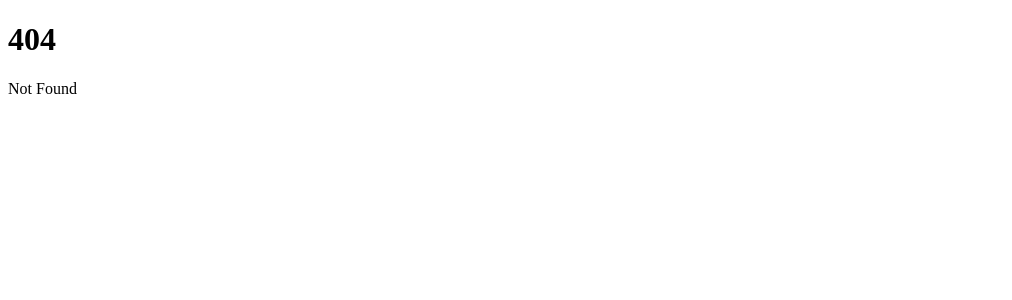
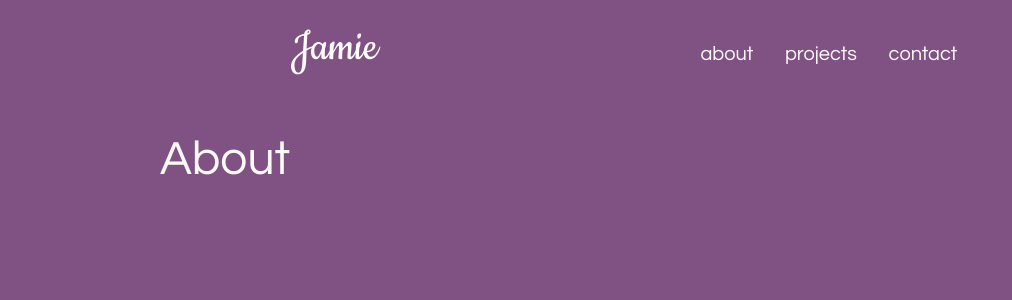
Before and after one commit to jamieRollison/jamieRollison.github.io, a SvelteKit app: page /about in a window 1280 px wide. Before the commit this address had no page. Shown: the top 300 px of the page, without its empty margins (0-1012 px from the left). Built offline with nearby package versions, Linux system fonts and the light colour scheme.

Commit message:
add pages

```diff
--- a/src/app.css
+++ b/src/app.css
@@ -1,6 +1,10 @@
 @tailwind base;
 @tailwind components;
 @tailwind utilities;
+
+html{
+  background-color: #7F5283;
+}
 
 h1 {
   font-family: Questrial;
--- a/src/components/Nav.svelte
+++ b/src/components/Nav.svelte
@@ -2,9 +2,11 @@
     <nav class='h-14 flex justify-evenly text-center'>
     <a href='/' class='text-light font-cookie pt-6 text-5xl'>Jamie</a>
         <ul class='flex justify-evenly w-80 pt-10'>
-            <li class='text-light font-sans text-xl hover:animate-bounce'>about</li>
-            <li class='text-light font-sans text-xl hover:animate-bounce'>projects</li>
-            <li class='text-light font-sans text-xl hover:animate-bounce'>contact</li>
+            <li class='text-light font-sans text-xl hover:animate-bounce'>
+                <a href="/about">about</a></li>
+            <li class='text-light font-sans text-xl hover:animate-bounce'><a href="/projects">projects</a></li>
+            <li class='text-light font-sans text-xl hover:animate-bounce'>
+                <a href="/contact">contact</a></li>
         </ul>
     </nav>
 </main>
--- a/src/routes/+page.svelte
+++ b/src/routes/+page.svelte
@@ -3,6 +3,8 @@
     import Nav from "../components/Nav.svelte";
 </script>
 
-<main class='bg-primary h-screen'>
+<main class='h-screen'>
     <Nav/>
+    <p class='text-light text-sans text-5xl text-left pl-40 pt-20'>Welcome!</p>
+    <!-- <img class='h-80 pl-40' alt='me' src='/chicago picture.png'/> -->
 </main>
--- /dev/null
+++ b/src/routes/about/+page.svelte
@@ -0,0 +1,9 @@
+<script>
+  import "../../app.css";
+  import Nav from "../../components/Nav.svelte";
+</script>
+
+<main>
+  <Nav/>
+  <p class='text-light text-sans text-5xl text-left pl-40 pt-20'>About</p>
+</main>
--- /dev/null
+++ b/src/routes/contact/+page.svelte
@@ -0,0 +1,9 @@
+<script>
+  import "../../app.css";
+  import Nav from "../../components/Nav.svelte";
+</script>
+
+<main>
+  <Nav/>
+  <p class='text-light text-sans text-5xl text-left pl-40 pt-20'>Contact</p>
+</main>
--- /dev/null
+++ b/src/routes/projects/+page.svelte
@@ -0,0 +1,9 @@
+<script>
+  import "../../app.css";
+  import Nav from "../../components/Nav.svelte";
+</script>
+
+<main>
+  <Nav/>
+  <p class='text-light text-sans text-5xl text-left pl-40 pt-20'>Projects</p>
+</main>
```
Also changed, not shown: 1 other file (tests, documents, lock files or other folders).
